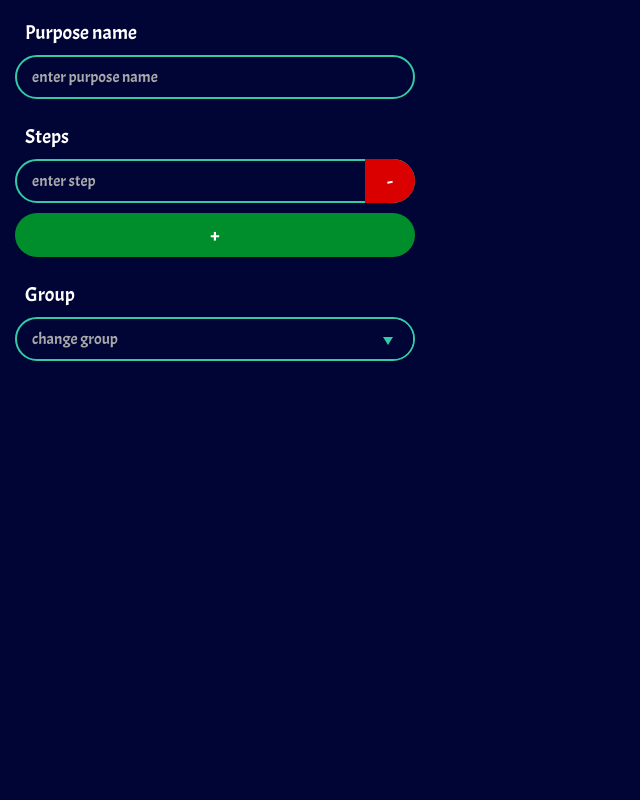
After one commit to vouliont/purposes, a PHP site: page /pages/createpurpose.php in a window 1280 px wide. The commit adds this page. Shown: the whole page, without its empty margins (0-640 px from the left). Run offline with PHP 8.4, Linux system fonts and the light colour scheme; data that the repository does not hold is empty.

Commit message:
Отредактирован код + создана часть БД
Отредактирован код, переименованы переменные, классы и т.д. Улучшен код. Создана БД. Динамическая загрузка блока group

```diff
--- a/index.php
+++ b/index.php
@@ -3,7 +3,7 @@
 
 <head>
   <meta charset="utf-8">
-  <meta name="viewport" content="width=device-width, initial-scale=1.0">
+  <meta name="viewport" content="width=device-width, initial-scale=1.0, maximum-scale=1.0">
 
   <title>Purposes</title>
 </head>
--- a/modules/database.php
+++ b/modules/database.php
@@ -1 +1,5 @@
-<?php  ?>
+<?php
+
+  $db = mysqli_connect('127.0.0.1', 'root', '', 'purposes_db') or die();
+
+?>
--- /dev/null
+++ b/pages/createpurpose.php
@@ -0,0 +1,67 @@
+<?php require_once '../modules/database.php'; ?>
+<!DOCTYPE html>
+<html>
+
+<head>
+  <meta charset="utf-8">
+  <meta name="viewport" content="width=device-width, initial-scale=1.0, maximum-scale=1.0">
+
+  <link href="https://fonts.googleapis.com/css?family=Acme" rel="stylesheet">
+
+  <link rel="stylesheet" href="/static/styles/main_style.css">
+  <link rel="stylesheet" href="/static/styles/create_purpose.css">
+
+  <script defer src="/static/scripts/create_purpose.js"></script>
+
+  <title>Create purpose</title>
+</head>
+
+<body>
+
+  <div class="wrapper">
+
+    <form class="form_create_purpose" action="<?=$_SERVER['SCRIPT_NAME']?>" method="POST">
+      <p>Purpose name</p>
+      <input type="text" name="purpose_name" placeholder="enter purpose name" autocomplete="off" tabindex="1">
+
+      <p>Steps</p>
+      <div class="block_steps">
+        <div class="block_step">
+          <input type="text" name="step[]" placeholder="enter step" autocomplete="off" tabindex="2">
+          <input type="button" value="-" class="btn_remove_step">
+        </div>
+
+        <input class="btn_create_step" type="button" value="+">
+      </div>
+
+      <p>Group</p>
+      <div class="list_groups">
+
+        <?php
+        $groups = mysqli_query($db, 'SELECT `name`, `id` FROM `groups`');
+
+        while ($group = mysqli_fetch_assoc($groups)): ?>
+          <label>
+            <input type="radio" name="group" autocomplete="off" value="<?= $group['id'] ?>">
+            <div class="item__list_groups"><?= $group['name'] ?></div>
+          </label>
+        <?php endwhile; ?>
+
+        <div class="btn_change_group btn_change_group-visible">change group</div>
+
+        <div class="btn_arrow__list_groups"><div><div></div></div></div>
+
+        <input type="button" value="+" class="btn_create_group">
+
+        <div class="block_create_new_group">
+          <input type="text" class="new_group_name" placeholder="enter new group" autocomplete="off">
+          <div class="btn_confirm__block_create_new_group"></div>
+        </div>
+      </div>
+    </form>
+
+  </div>
+
+</body>
+
+</html>
--- /dev/null
+++ b/static/scripts/create_purpose.js
@@ -0,0 +1,184 @@
+(function() {
+  // ********** STEPS **********
+
+  var blockSteps = {
+    height: 98,
+    deltaHeight: 54
+  };
+  var removingStep = false;
+  var creatingStep = false;
+
+  var btnCreateStep = document.querySelector('.btn_create_step');
+
+  btnCreateStep.onclick = function() {
+    if (removingStep || creatingStep) return;
+
+    creatingStep = true;
+
+    var newStep = fCreateStep();
+    this.insertAdjacentElement('beforeBegin', newStep);
+
+    this.parentNode.style.height = (blockSteps.height += blockSteps.deltaHeight) + 'px';
+
+    setTimeout(function() { creatingStep = false; }, 300);
+  };
+
+  document.querySelector('.block_steps').onclick = function(e) {
+    var target = e.target;
+
+    while (target.className != 'btn_remove_step') {
+      if (target == this) return;
+
+      target = target.parentNode;
+    }
+
+    fRemoveStep(target.parentNode);
+  };
+
+
+
+  // ********** GROUP **********
+
+  var listGroups = {
+    block: document.querySelector('.list_groups'),
+    btnArrow: document.querySelector('.btn_arrow__list_groups'),
+    btnCreateGroup: document.querySelector('.btn_create_group'),
+    btnChangeGroup: document.querySelector('.btn_change_group'),
+    btnAddGroup: document.querySelector('.btn_confirm__block_create_new_group'),
+    blockCreateGroup: document.querySelector('.block_create_new_group'),
+    listHeight: 44,
+    itemHeight: 41,
+    creatingItem: false,
+    closingBlock: false
+  };
+
+  listGroups.btnChangeGroup.onclick = function() {
+    this.classList.remove('btn_change_group-visible');
+    listGroups.btnArrow.classList.add('btn_arrow__list_groups-visible');
+    listGroups.btnCreateGroup.classList.add('btn_create_group-visible');
+
+    var countGroups = listGroups.block.querySelectorAll('label input[name="group"]').length;
+    var newGroupListHeight = listGroups.listHeight + countGroups * listGroups.itemHeight;
+
+    listGroups.block.style.height = newGroupListHeight + 'px';
+  };
+
+  listGroups.btnArrow.onclick = function() {
+    if (listGroups.creatingItem) {
+      listGroups.creatingItem = false;
+
+      listGroups.blockCreateGroup.classList.remove('block_create_new_group-visible');
+
+      setTimeout(function() {
+        listGroups.blockCreateGroup.querySelector('input').value = '';
+      }, 300);
+
+      return;
+    }
+
+    this.classList.remove('btn_arrow__list_groups-visible');
+    listGroups.btnCreateGroup.classList.remove('btn_create_group-visible');
+    listGroups.btnChangeGroup.classList.add('btn_change_group-visible');
+
+    listGroups.block.style.height = '';
+  };
+
+  listGroups.block.onclick = function(e) {
+    var target = e.target;
+
+    while (!target.classList.contains('item__list_groups')) {
+      if (target == this) return;
+
+      target = target.parentNode;
+    }
+
+    var time = 150;
+
+    if (listGroups.creatingItem) {
+      time += 300;
+
+      listGroups.blockCreateGroup.classList.remove('block_create_new_group-visible');
+
+      setTimeout(function() {
+        listGroups.blockCreateGroup.querySelector('input').value = '';
+        listGroups.creatingItem = false;
+      }, time);
+    }
+
+    setTimeout(function() {
+      fChangeGroup(target);
+      listGroups.creatingItem = false;
+    }, time, target);
+  };
+
+  listGroups.btnCreateGroup.onclick = function() {
+    if (listGroups.creatingItem) return;
+    listGroups.creatingItem = true;
+
+    listGroups.blockCreateGroup.classList.add('block_create_new_group-visible');
+  };
+
+
+
+  listGroups.btnAddGroup.onclick = function() {
+    var nameGroup = listGroups.blockCreateGroup.querySelector('input').value.trim();
+
+    if (nameGroup === '') return;
+
+    var newGroup = document.createElement('label');
+    newGroup.innerHTML = '<input type="radio" name="group" autocomplete="off" value="group_name"><div class="item__list_groups anim_adding_new_group">' + nameGroup + '</div>';
+
+    listGroups.block.querySelector('label:first-child').insertAdjacentElement('beforeBegin', newGroup);
+    listGroups.block.style.height = listGroups.block.offsetHeight + 41 + 'px';
+
+    listGroups.blockCreateGroup.classList.remove('block_create_new_group-visible');
+
+    setTimeout(function() {
+      listGroups.blockCreateGroup.querySelector('input').value = '';
+      newGroup.firstElementChild.checked = true;
+      newGroup.lastElementChild.dispatchEvent(new Event('click', {bubbles: true}));
+    }, 300);
+  };
+
+
+
+  // ********** FUNCTIONS **********
+
+  function fCreateStep() {
+    var newStep = document.createElement('div');
+    newStep.className = 'block_step';
+    newStep.innerHTML = '<input type="text" name="step[]" placeholder="enter step" autocomplete="off" tabindex="2"><input type="button" value="-" class="btn_remove_step">';
+
+    return newStep;
+  }
+
+  function fRemoveStep(elem) {
+    if (document.querySelectorAll('.block_step').length <= 1) return;
+
+    if (creatingStep || removingStep) return;
+    removingStep = true;
+
+    elem.style.height = '0';
+    elem.style.border = '0';
+    elem.style.margin = '0';
+    elem.style.opacity = '0';
+
+    elem.parentNode.style.height = (blockSteps.height -= blockSteps.deltaHeight) + 'px';
+
+    setTimeout(function() {
+      elem.parentNode.removeChild(elem);
+      removingStep = false;
+    }, 300);
+  }
+
+  function fChangeGroup(target) {
+    listGroups.btnChangeGroup.innerHTML = target.textContent;
+    listGroups.btnChangeGroup.style.color = '#fff';
+
+    listGroups.btnArrow.classList.remove('btn_arrow__list_groups-visible');
+    listGroups.btnCreateGroup.classList.remove('btn_create_group-visible');
+    listGroups.btnChangeGroup.classList.add('btn_change_group-visible');
+
+    listGroups.block.style.height = '';
+  }
+})();
--- a/static/styles/add_purpose.css
+++ b/static/styles/create_purpose.css
@@ -3,14 +3,18 @@ p {
   margin: 25px 0 10px 10px;
 }
 
-form > p:first-child { margin-top: 0; }
+.form_create_purpose > p:first-child { margin-top: 0; }
+
+.form_create_purpose {
+  width: 100%;
+  max-width: 400px;
+}
 
 input[type="text"] {
   background-color: rgb(0, 5, 54);
   border: 2px solid rgb(53, 201, 166);
   border-radius: 22px;
   width: 100%;
-  max-width: 400px;
   height: 44px;
   line-height: 44px;
   padding: 0 15px;
@@ -18,19 +22,17 @@ input[type="text"] {
 
 /* ----------   STEPS   ---------- */
 
-.wrap_steps {
-  width: 100%;
-  max-width: 400px;
+.block_steps {
   height: 98px;
   position: relative;
   transition: height 0.3s;
 }
 
-.step {
+.block_step {
   margin-bottom: 10px;
   position: relative;
   height: 44px;
-  transition: all 0.3s;
+  transition: height 0.3s, opacity 0.3s, border 0.3s, margin 0.3s;
 }
 
 input[name="step[]"] {
@@ -38,7 +40,7 @@ input[name="step[]"] {
   height: 100%;
 }
 
-.remove_step {
+.btn_remove_step {
   width: 50px;
   height: 100%;
   line-height: 100%;
@@ -49,32 +51,29 @@ input[name="step[]"] {
   border-top-right-radius: 22px;
   border-bottom-right-radius: 22px;
   background-color: rgb(218, 0, 0);
-  text-align: center;
-  font-size: 26px;
+  font-size: 22px;
 }
 
-.remove_step:active { background-color: rgb(163, 3, 3); }
+.btn_remove_step:active { background-color: rgb(163, 3, 3); }
 
-.add_step {
+.btn_create_step {
   width: 100%;
   height: 44px;
   line-height: 44px;
   border: 0;
   border-radius: 22px;
   background-color: rgb(0, 142, 44);
-  font-size: 26px;
+  font-size: 22px;
   position: absolute;
   bottom: 0;
 }
 
-.add_step:active { background-color: rgb(3, 112, 37); }
+.btn_create_step:active { background-color: rgb(3, 112, 37); }
 
 /* ----------   GROUP   ---------- */
 
-.groups {
+.list_groups {
   position: relative;
-  width: 100%;
-  max-width: 400px;
   height: 44px;
   line-height: 40px;
   overflow: hidden;
@@ -115,7 +124,7 @@ input[name="group"]:checked + .group::after {
   left: 9px;
 }
 
-.change_group_btn {
+.btn_change_group {
   width: 100%;
   height: 40px;
   color: #a9a9a9;
@@ -123,21 +132,27 @@ input[name="group"]:checked + .group::after {
   padding-right: 60px;
   position: absolute;
   top: 0;
+  opacity: 0;
   transition: opacity 0.3s;
-  z-index: 3;
+  z-index: 1;
 }
 
-.arrow_btn__groups {
+.btn_change_group-visible {
+  z-index: 4;
+  opacity: 1;
+}
+
+.btn_arrow__list_groups {
   position: absolute;
   top: 0;
   right: 0;
   background-color: rgb(0, 5, 54);
   width: 50px;
   height: 40px;
-  z-index: 2;
+  z-index: 3;
 }
 
-.arrow_btn__groups > div {
+.btn_arrow__list_groups > div {
   width: 0;
   height: 0;
   border-style: solid;
@@ -175,12 +195,16 @@ input[name="group"]:checked + .group::after {
   top: 0;
   opacity: 0;
   transition: opacity 0.3s;
-  z-index: 1;
+  z-index: 2;
 }
 
-.add_group:active { background-color: rgb(3, 112, 37); }
+.btn_create_group:active { background-color: rgb(3, 112, 37); }
 
-.create_new_group {
+.btn_create_group-visible {
+  opacity: 1;
+}
+
+.block_create_new_group {
   width: 0;
   height: 40px;
   overflow: hidden;
@@ -188,10 +212,19 @@ input[name="group"]:checked + .group::after {
   top: 0;
   left: 0;
   transition: width 0.3s, border 0.3s;
-  z-index: 4;
+  z-index: 5;
 }
 
-.groups .new_group_name {
+.block_create_new_group-visible {
+  width: calc(100% - 50px);
+  border-right: 1px solid rgb(53, 201, 166);
+}
+
+.block_create_new_group-visible > input {
+  padding-left: 15px !important;
+}
+
+.list_groups .new_group_name {
   border: 0;
   border-radius: 0;
   transition: padding 0.3s;
@@ -200,18 +233,13 @@ input[name="group"]:checked + .group::after {
   padding: 0 45px 0 0;
 }
 
-.confirm__create_new_group {
+.btn_confirm__block_create_new_group {
   width: 40px;
   height: 40px;
   position: absolute;
   top: 0;
   right: 0;
-  border-radius: 50%;
-  background: url('/static/images/confirm.png') no-repeat;
+  background: url('/static/images/confirm_image.png') no-repeat;
   background-position: center center;
   background-size: 50%;
 }
-
-.new_group {
-  height: 0;
-}
--- a/static/styles/main_style.css
+++ b/static/styles/main_style.css
@@ -2,7 +2,7 @@
   margin: 0;
   padding: 0;
   outline: none;
-  font-family: 'Acme', sans-serif;
+  font-family: "Acme", sans-serif;
   font-size: 16px;
   color: #fff;
   box-sizing: border-box;
```
Also changed, not shown: other parts of static/styles/create_purpose.css (+27 -12 lines), pages/addpurpose.php (deleted, +0 -60 lines), static/scripts/add_step.js (deleted, +0 -219 lines), static/images/confirm_image.png (renamed from static/images/confirm.png).
